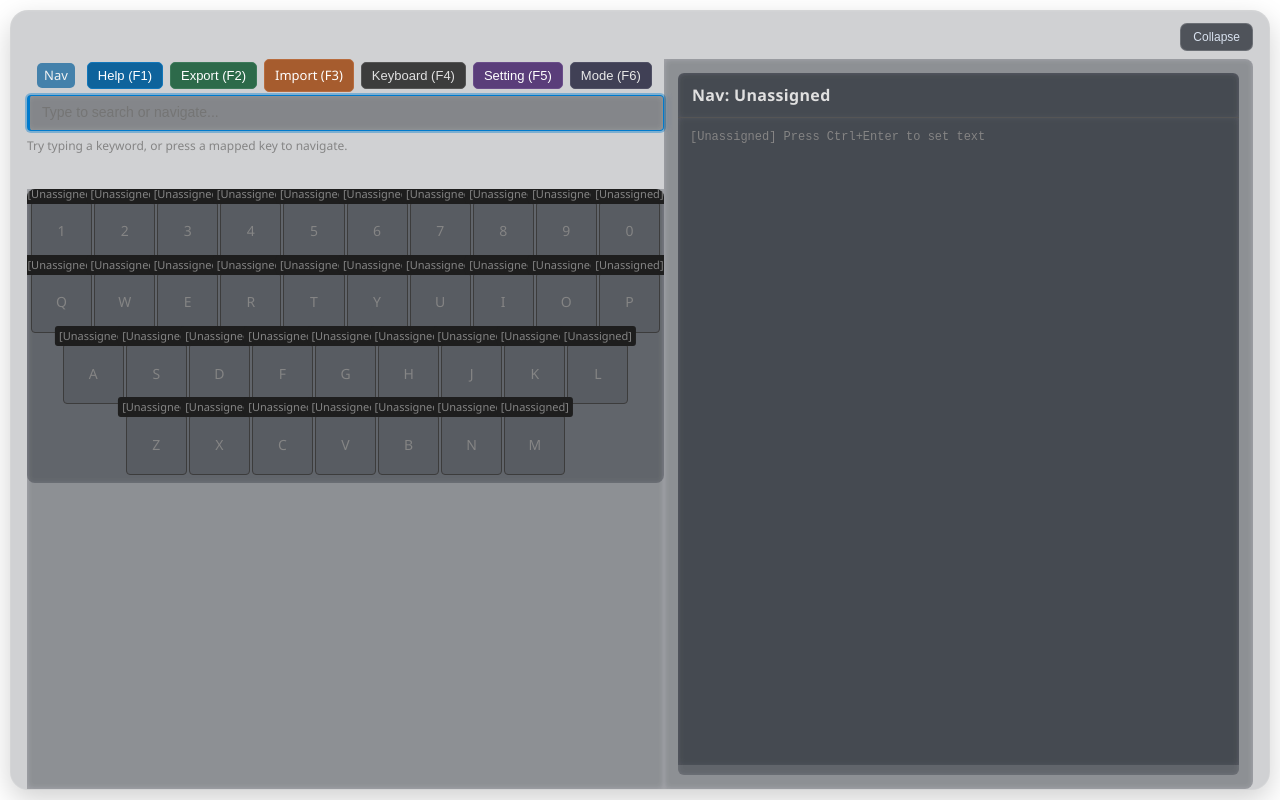
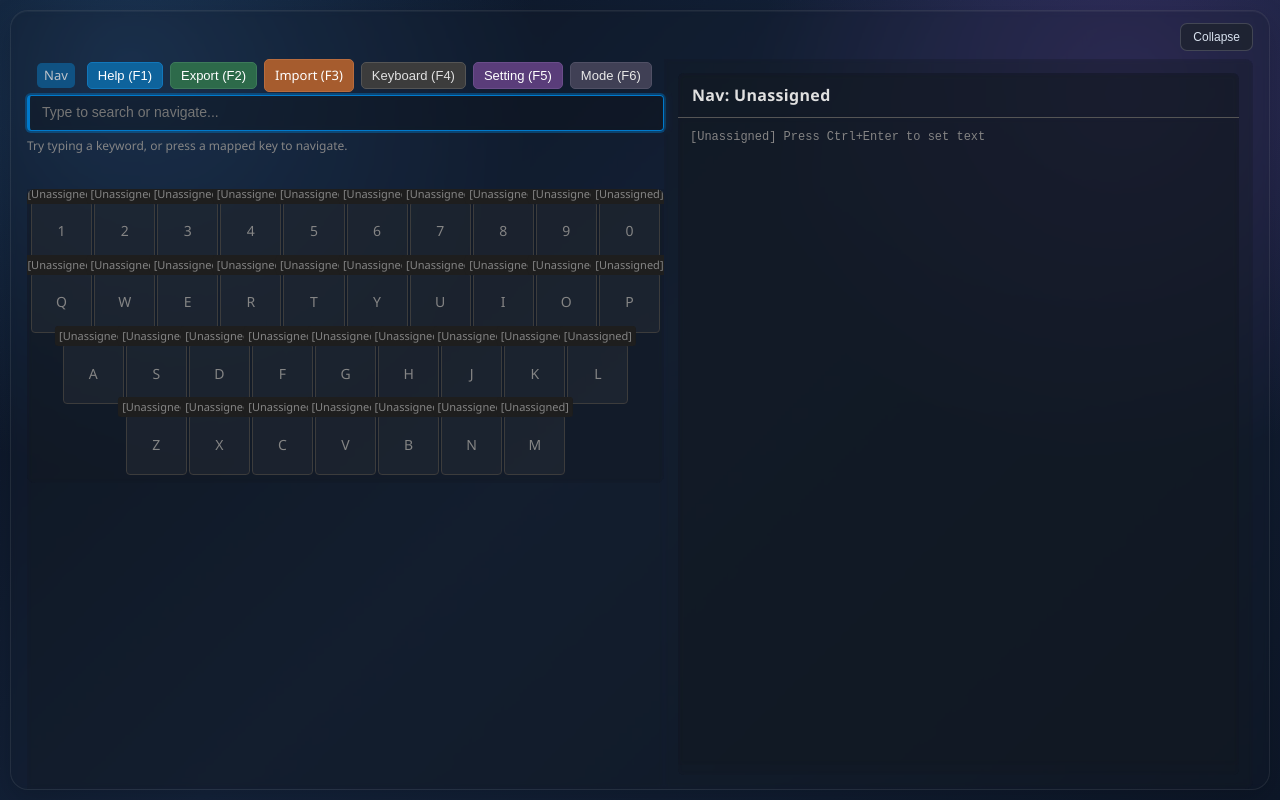
Before and after one commit to Mineparser/Mineparser, a website: page src/index.html in a window 1280 px wide. Drawn offline with Linux system fonts and the light colour scheme.

Commit message:
Add interactive web demo workspace and visual background

```diff
--- a/src/index.html
+++ b/src/index.html
@@ -62,6 +62,18 @@
             margin: 0;
             line-height: 1.6;
             min-height: 100vh;
+        }
+        body.web-mode {
+            background: radial-gradient(circle at 10% 8%, rgba(58,116,180,.34), transparent 30%), radial-gradient(circle at 88% 12%, rgba(124,74,182,.30), transparent 28%), linear-gradient(135deg, #09111f 0%, #14233b 48%, #0d1728 100%);
+        }
+        body.web-mode::before {
+            content: '';
+            position: fixed;
+            inset: 0;
+            pointer-events: none;
+            opacity: .18;
+            background-image: linear-gradient(rgba(255,255,255,.04) 1px, transparent 1px), linear-gradient(90deg, rgba(255,255,255,.04) 1px, transparent 1px);
+            background-size: 32px 32px;
         }
 
         .container {
@@ -2076,6 +2088,7 @@
         const collapseAppButtonEl = document.getElementById('collapseAppButton');
         if (collapseAppButtonEl) collapseAppButtonEl.addEventListener('click', collapseMineparser);
         const isWebApp = !window.__TAURI__;
+        if (isWebApp) document.body.classList.add('web-mode');
         setMarkerCollapsed(!isWebApp);
         if (isWebApp) setTimeout(() => document.getElementById('searchInput')?.focus(), 80);
 
```
Also changed, not shown: web/index.html (+13 -1 lines).
